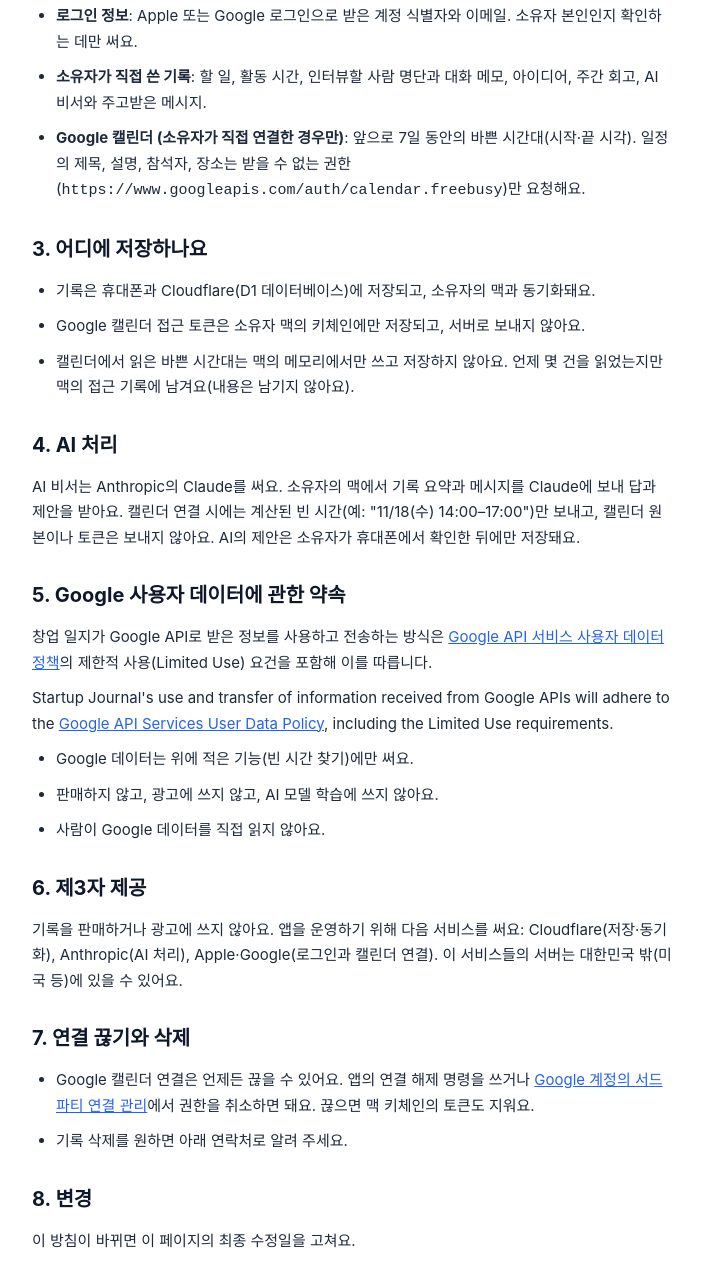
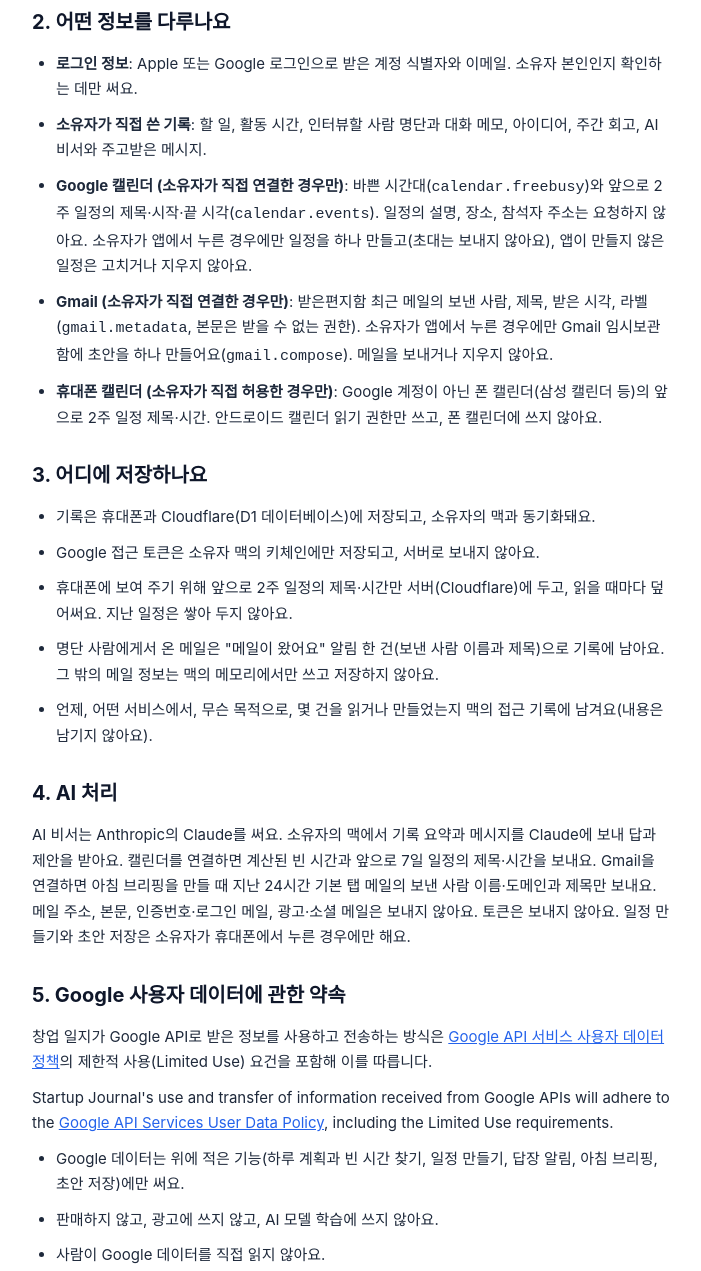
Before and after one commit to quddlr9015/quddlr9015.github.io, a plain HTML site: page startup-journal/privacy-policy.html in a window 1280 px wide. Shown: the part 530-1801 px from the top of the page, without its empty margins (288-989 px from the left). Drawn offline with Linux system fonts and the light colour scheme.

Commit message:
startup-journal: update privacy policy for calendar events, Gmail and phone calendar
Co-Authored-By: Claude Opus 5.5 <noreply@anthropic.com>

```diff
--- a/startup-journal/privacy-policy.html
+++ b/startup-journal/privacy-policy.html
@@ -21,9 +21,9 @@
 <body>
   <div class="container">
     <h1>개인정보처리방침</h1>
-    <p class="subtitle">창업 일지 (Startup Journal) &mdash; 최종 수정일: 2026년 11월 16일</p>
+    <p class="subtitle">창업 일지 (Startup Journal) &mdash; 최종 수정일: 2026년 11월 16일(연동 범위 갱신)</p>
 
-    <div class="note"><strong>요약</strong>: 창업 일지는 소유자 한 명만 쓰는 개인용 앱이에요. 소유자 본인의 기록만 저장하고, 판매하거나 광고에 쓰지 않아요. Google 캘린더는 바쁜 시간대만 읽고, 그 정보는 서버에 저장하지 않아요.<br><br><strong>Summary</strong>: A private, single-owner app. It stores only the owner's own records, never sells data or shows ads. From Google Calendar it reads busy time ranges only and does not store them on any server.</div>
+    <div class="note"><strong>요약</strong>: 창업 일지는 소유자 한 명만 쓰는 개인용 앱이에요. 소유자 본인의 기록만 저장하고, 판매하거나 광고에 쓰지 않아요. 소유자가 연결한 경우 Google 캘린더의 일정 제목·시간, Gmail의 보낸 사람·제목·시각, 휴대폰 캘린더의 일정 제목·시간을 읽어요. 메일 본문은 읽지 않고, 메일을 보내지 않아요.<br><br><strong>Summary</strong>: A private, single-owner app. It stores only the owner's own records and never sells data or shows ads. When the owner connects them, it reads event titles and times from Google Calendar, the sender, subject and time of Gmail messages, and event titles and times from the phone's own calendars. It never reads mail bodies and never sends mail.</div>
 
     <h2>1. 누가 쓰는 앱인가요</h2>
     <p>창업 일지는 개발자 본인이 창업 탐색 기록용으로 만든 앱이에요. 처음 로그인한 계정 한 명만 쓸 수 있고, 다른 계정은 로그인해도 서버가 거절해요.</p>
@@ -32,24 +32,28 @@
     <ul>
       <li><strong>로그인 정보</strong>: Apple 또는 Google 로그인으로 받은 계정 식별자와 이메일. 소유자 본인인지 확인하는 데만 써요.</li>
       <li><strong>소유자가 직접 쓴 기록</strong>: 할 일, 활동 시간, 인터뷰할 사람 명단과 대화 메모, 아이디어, 주간 회고, AI 비서와 주고받은 메시지.</li>
-      <li><strong>Google 캘린더 (소유자가 직접 연결한 경우만)</strong>: 앞으로 7일 동안의 바쁜 시간대(시작·끝 시각). 일정의 제목, 설명, 참석자, 장소는 받을 수 없는 권한(<code>https://www.googleapis.com/auth/calendar.freebusy</code>)만 요청해요.</li>
+      <li><strong>Google 캘린더 (소유자가 직접 연결한 경우만)</strong>: 바쁜 시간대(<code>calendar.freebusy</code>)와 앞으로 2주 일정의 제목·시작·끝 시각(<code>calendar.events</code>). 일정의 설명, 장소, 참석자 주소는 요청하지 않아요. 소유자가 앱에서 누른 경우에만 일정을 하나 만들고(초대는 보내지 않아요), 앱이 만들지 않은 일정은 고치거나 지우지 않아요.</li>
+      <li><strong>Gmail (소유자가 직접 연결한 경우만)</strong>: 받은편지함 최근 메일의 보낸 사람, 제목, 받은 시각, 라벨(<code>gmail.metadata</code>, 본문은 받을 수 없는 권한). 소유자가 앱에서 누른 경우에만 Gmail 임시보관함에 초안을 하나 만들어요(<code>gmail.compose</code>). 메일을 보내거나 지우지 않아요.</li>
+      <li><strong>휴대폰 캘린더 (소유자가 직접 허용한 경우만)</strong>: Google 계정이 아닌 폰 캘린더(삼성 캘린더 등)의 앞으로 2주 일정 제목·시간. 안드로이드 캘린더 읽기 권한만 쓰고, 폰 캘린더에 쓰지 않아요.</li>
     </ul>
 
     <h2>3. 어디에 저장하나요</h2>
     <ul>
       <li>기록은 휴대폰과 Cloudflare(D1 데이터베이스)에 저장되고, 소유자의 맥과 동기화돼요.</li>
-      <li>Google 캘린더 접근 토큰은 소유자 맥의 키체인에만 저장되고, 서버로 보내지 않아요.</li>
-      <li>캘린더에서 읽은 바쁜 시간대는 맥의 메모리에서만 쓰고 저장하지 않아요. 언제 몇 건을 읽었는지만 맥의 접근 기록에 남겨요(내용은 남기지 않아요).</li>
+      <li>Google 접근 토큰은 소유자 맥의 키체인에만 저장되고, 서버로 보내지 않아요.</li>
+      <li>휴대폰에 보여 주기 위해 앞으로 2주 일정의 제목·시간만 서버(Cloudflare)에 두고, 읽을 때마다 덮어써요. 지난 일정은 쌓아 두지 않아요.</li>
+      <li>명단 사람에게서 온 메일은 "메일이 왔어요" 알림 한 건(보낸 사람 이름과 제목)으로 기록에 남아요. 그 밖의 메일 정보는 맥의 메모리에서만 쓰고 저장하지 않아요.</li>
+      <li>언제, 어떤 서비스에서, 무슨 목적으로, 몇 건을 읽거나 만들었는지 맥의 접근 기록에 남겨요(내용은 남기지 않아요).</li>
     </ul>
 
     <h2>4. AI 처리</h2>
-    <p>AI 비서는 Anthropic의 Claude를 써요. 소유자의 맥에서 기록 요약과 메시지를 Claude에 보내 답과 제안을 받아요. 캘린더 연결 시에는 계산된 빈 시간(예: "11/18(수) 14:00–17:00")만 보내고, 캘린더 원본이나 토큰은 보내지 않아요. AI의 제안은 소유자가 휴대폰에서 확인한 뒤에만 저장돼요.</p>
+    <p>AI 비서는 Anthropic의 Claude를 써요. 소유자의 맥에서 기록 요약과 메시지를 Claude에 보내 답과 제안을 받아요. 캘린더를 연결하면 계산된 빈 시간과 앞으로 7일 일정의 제목·시간을 보내요. Gmail을 연결하면 아침 브리핑을 만들 때 지난 24시간 기본 탭 메일의 보낸 사람 이름·도메인과 제목만 보내요. 메일 주소, 본문, 인증번호·로그인 메일, 광고·소셜 메일은 보내지 않아요. 토큰은 보내지 않아요. 일정 만들기와 초안 저장은 소유자가 휴대폰에서 누른 경우에만 해요.</p>
 
     <h2>5. Google 사용자 데이터에 관한 약속</h2>
     <p>창업 일지가 Google API로 받은 정보를 사용하고 전송하는 방식은 <a href="https://developers.google.com/terms/api-services-user-data-policy">Google API 서비스 사용자 데이터 정책</a>의 제한적 사용(Limited Use) 요건을 포함해 이를 따릅니다.</p>
     <p>Startup Journal's use and transfer of information received from Google APIs will adhere to the <a href="https://developers.google.com/terms/api-services-user-data-policy">Google API Services User Data Policy</a>, including the Limited Use requirements.</p>
     <ul>
-      <li>Google 데이터는 위에 적은 기능(빈 시간 찾기)에만 써요.</li>
+      <li>Google 데이터는 위에 적은 기능(하루 계획과 빈 시간 찾기, 일정 만들기, 답장 알림, 아침 브리핑, 초안 저장)에만 써요.</li>
       <li>판매하지 않고, 광고에 쓰지 않고, AI 모델 학습에 쓰지 않아요.</li>
       <li>사람이 Google 데이터를 직접 읽지 않아요.</li>
     </ul>
@@ -59,7 +63,8 @@
 
     <h2>7. 연결 끊기와 삭제</h2>
     <ul>
-      <li>Google 캘린더 연결은 언제든 끊을 수 있어요. 앱의 연결 해제 명령을 쓰거나 <a href="https://myaccount.google.com/permissions">Google 계정의 서드파티 연결 관리</a>에서 권한을 취소하면 돼요. 끊으면 맥 키체인의 토큰도 지워요.</li>
+      <li>Google 캘린더와 Gmail 연결은 앱의 설정 → 연결된 서비스에서 언제든 끊을 수 있어요. <a href="https://myaccount.google.com/permissions">Google 계정의 서드파티 연결 관리</a>에서 권한을 취소해도 돼요. 끊으면 맥 키체인의 토큰을 지우고, 마지막 Google 연결을 끊을 때 Google 쪽 권한도 취소해요.</li>
+      <li>휴대폰 캘린더 연결을 끊으면 서버에 올린 폰 일정을 지워요. 안드로이드 권한은 휴대폰 설정에서 끌 수 있어요.</li>
       <li>기록 삭제를 원하면 아래 연락처로 알려 주세요.</li>
     </ul>
 
```
Also changed, not shown: startup-journal/index.html (+2 -1 lines).
